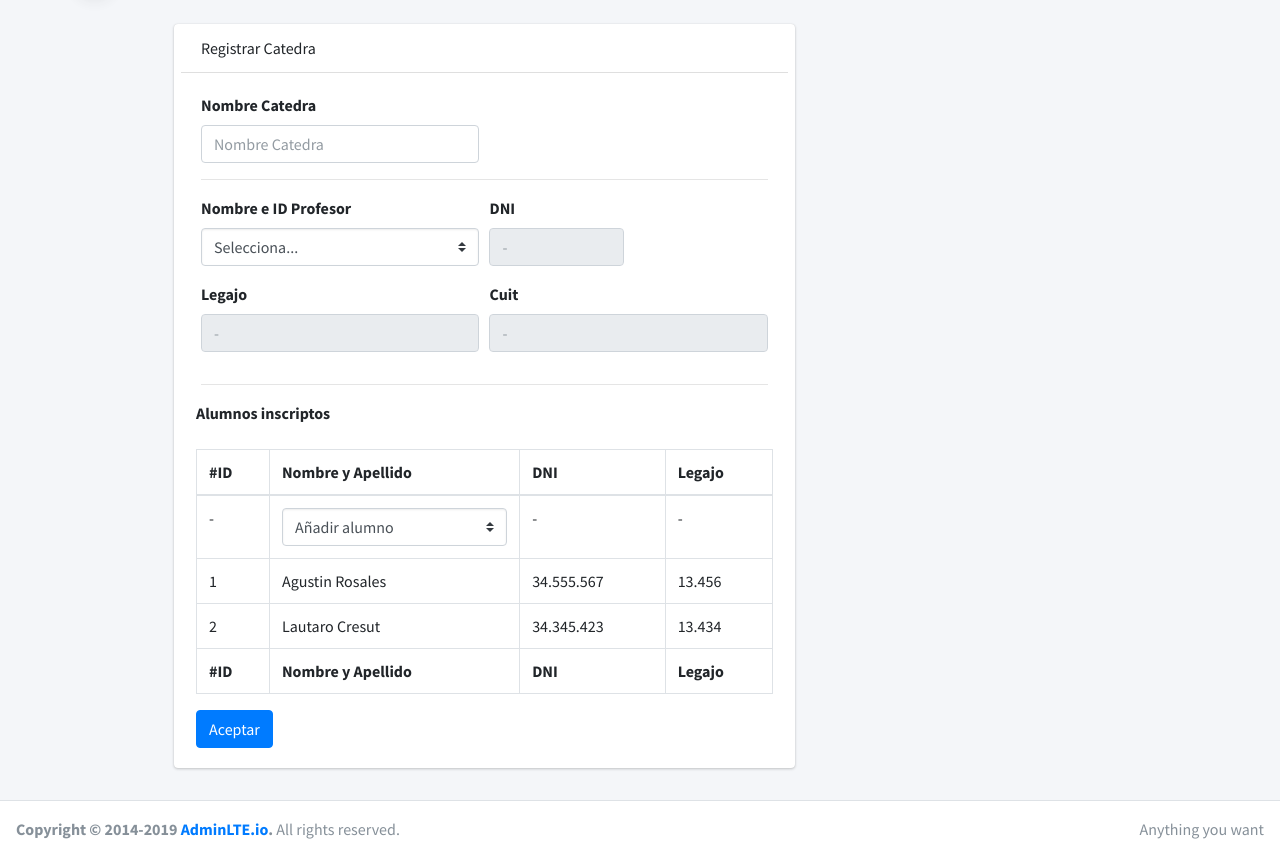
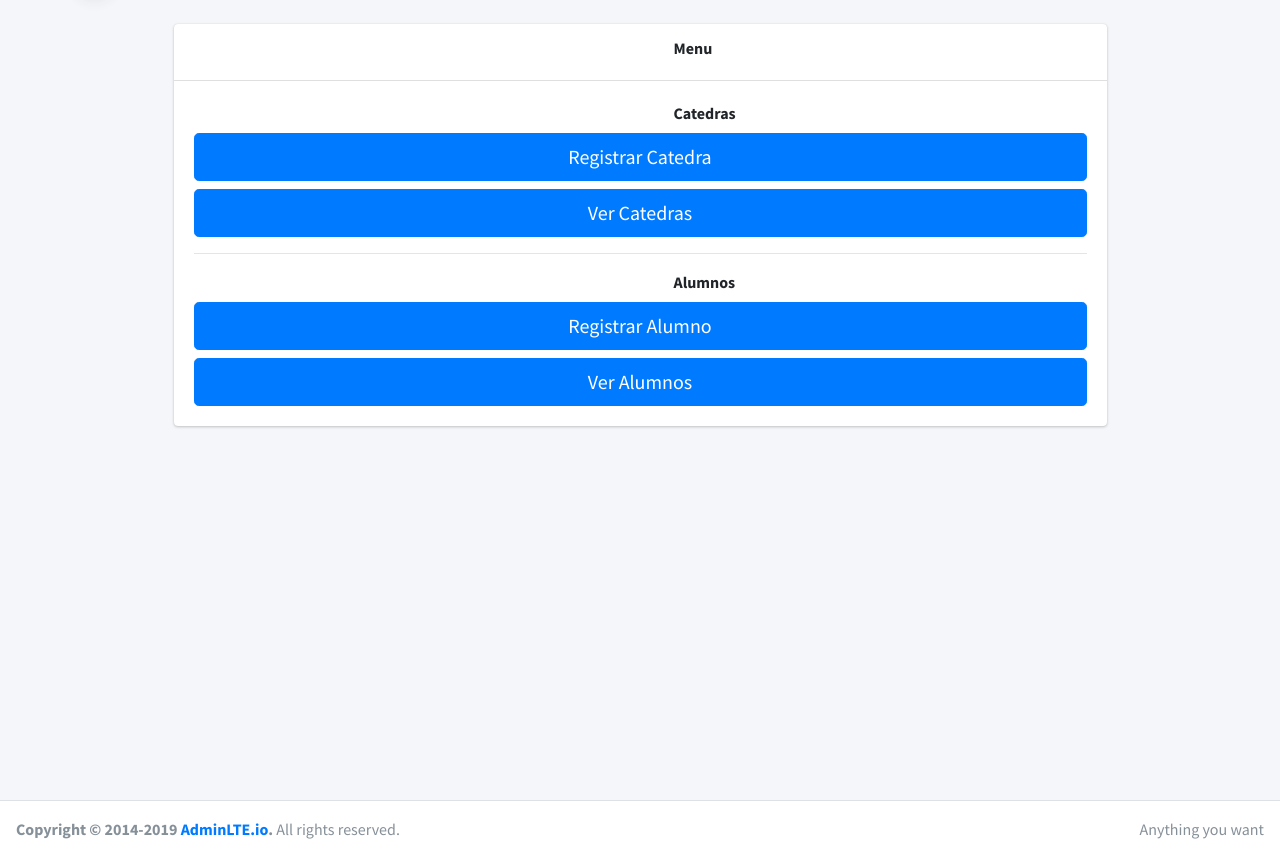
Before and after one commit to AgusR1/ProyectoPHP, a PHP site: page / in a window 1280 px wide. Shown: the part 57-914 px from the top of the page. Run offline with PHP 8.4, Linux system fonts and the light colour scheme; some libraries are stand-ins or nearby versions.

Commit message:
creando funciones del menu

```diff
--- /dev/null
+++ b/funcs/funciones.js
@@ -0,0 +1,8 @@
+$( "#registra_catedra" ).click(function() {
+  $("#menu").hide();
+  $("#catedra_registro").show("slow");
+});
+$( "#registro_cat_volver" ).click(function() {
+  $("#menu").show("slow");
+  $("#catedra_registro").hide();
+});
--- a/index.php
+++ b/index.php
@@ -38,13 +38,13 @@
       <div class="content">
         <div class="container-fluid col-lg-9">
           <br>
-          <div class="card" style="display:none;">
+          <div class="card" id="menu" >
             <div class="card-header">
               <label style="margin-left:30rem;">Menu</label>
             </div>
             <div class="card-body">
               <label style="margin-left:30rem;">Catedras</label>
-              <button type="button" class="btn btn-primary btn-lg btn-block">Registrar Catedra</button>
+              <button id="registra_catedra" type="button" class="btn btn-primary btn-lg btn-block">Registrar Catedra</button>
               <button type="button" class="btn btn-primary btn-lg btn-block">Ver Catedras</button>
               <hr>
               <label style="margin-left:30rem;">Alumnos</label>
@@ -52,7 +52,7 @@
               <button type="button" class="btn btn-primary btn-lg btn-block">Ver Alumnos</button>
             </div>
           </div>
-          <div class="card col-8">
+          <div id="catedra_registro" style="margin-left:auto;margin-right:auto; display:none;" class="card col-8">
             <div class="card-header">
               Registrar Catedra
             </div>
@@ -142,7 +142,8 @@
                 </div>
               </div>
               <div class="form-row">
-                <button type="submit" class="btn btn-primary">Aceptar</button>
+                <button style="margin-right:1rem;" type="submit" class="btn btn-primary">Aceptar</button>
+                <button id="registro_cat_volver" type="submit" class="btn btn-secondary">Volver</button>
               </div>
             </div>
           </div>
@@ -179,6 +180,7 @@
   <!-- jQuery -->
   <script src="plugins/jquery/jquery.min.js"></script>
   <script src="plugins/jquery-tabledit-1.2.3/jquery.tabledit.min.js" charset="utf-8"></script>
+  <script src="funcs\funciones.js" charset="utf-8"></script>
   <!-- Bootstrap 4 -->
   <script src="plugins/datatables/jquery.dataTables.js"></script>
   <script src="plugins/datatables-bs4/js/dataTables.bootstrap4.js"></script>
```
